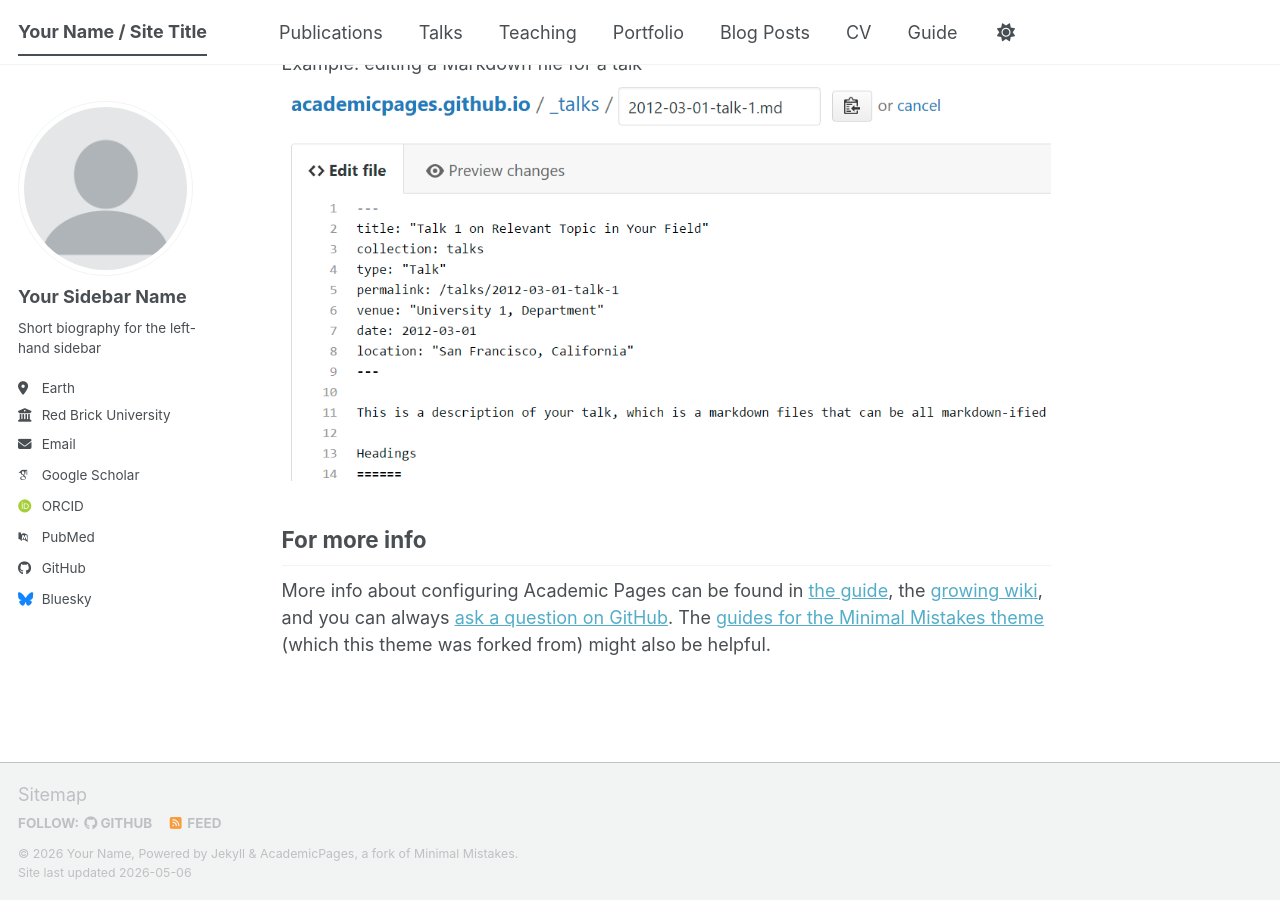
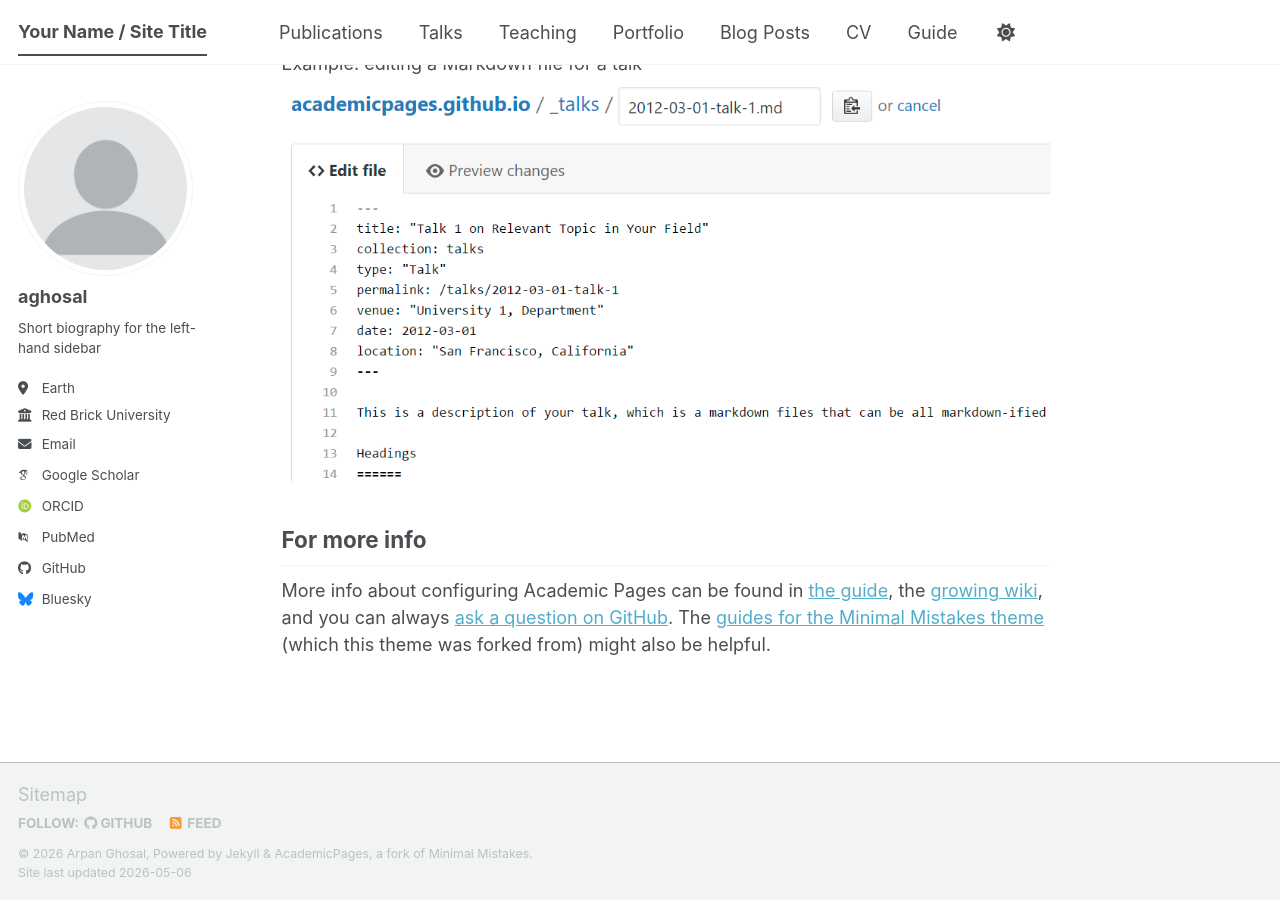
Before and after one commit to arpanghosal/arpanghosal.github.io, a Jekyll site: the page built from _pages/about.md, in a window 1280 px wide and 900 px high, scrolled down 2720 px. Built offline with Jekyll 4.4.1, drawn with Linux system fonts in a browser that asks for light colours; some web fonts are replaced; a script bundle is joined from its source files by our own code; library files that are not in the unit come from our copies.

Commit message:
Update personal details in _config.yml

```diff
--- a/_config.yml
+++ b/_config.yml
@@ -11,8 +11,8 @@ locale                   : "en-US"
 site_theme               : "default" # The available themes options are "default", "air", "sunrise", "mint", "dirt" and "contrast"
 title                    : "Your Name / Site Title"
 title_separator          : "-"
-name                     : &name "Your Name"
-description              : &description "Your Name's academic portfolio"   # Update this with a general description of your site, this is the default if not overridden by a page
+name                     : &name "Arpan Ghosal"
+description              : &description "Physics student/researcher"   # Update this with a general description of your site, this is the default if not overridden by a page
 url                      : https://academicpages.github.io # The base hostname & protocol for your site e.g. "https://[your GitHub username].github.io",
                                                            # or if you already have some other page hosted on Github then use "https://[your GitHub username].github.io/[Your Repo Name]"
 baseurl                  : "" # the subpath of your site, e.g. "/blog"
@@ -24,7 +24,7 @@ repository               : "academicpages/academicpages.github.io"
 author:
   # Biographic information
   avatar           : "profile.png"
-  name             : "Your Sidebar Name"
+  name             : "aghosal"
   pronouns         : # example: "she/her"
   bio              : "Short biography for the left-hand sidebar"
   location         : "Earth"
```
